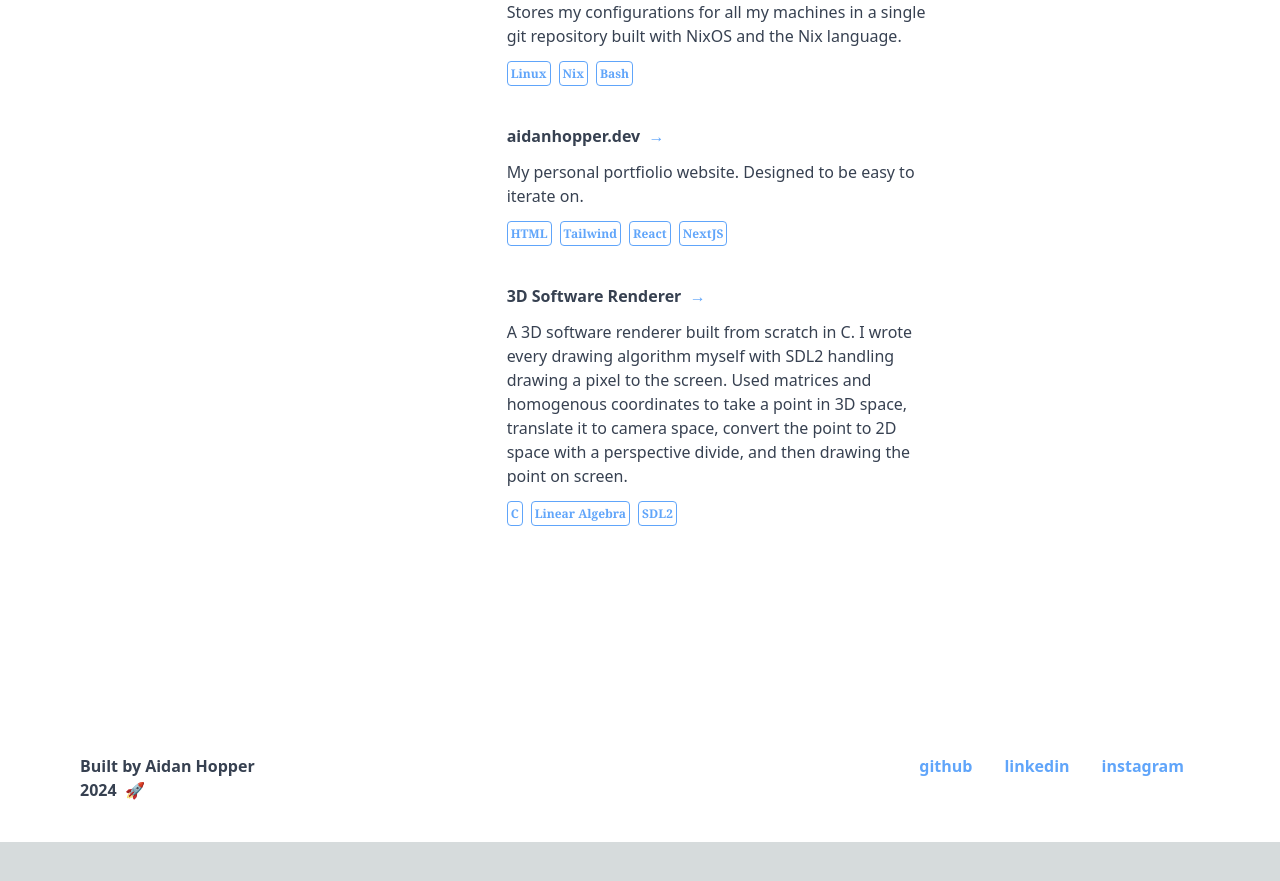
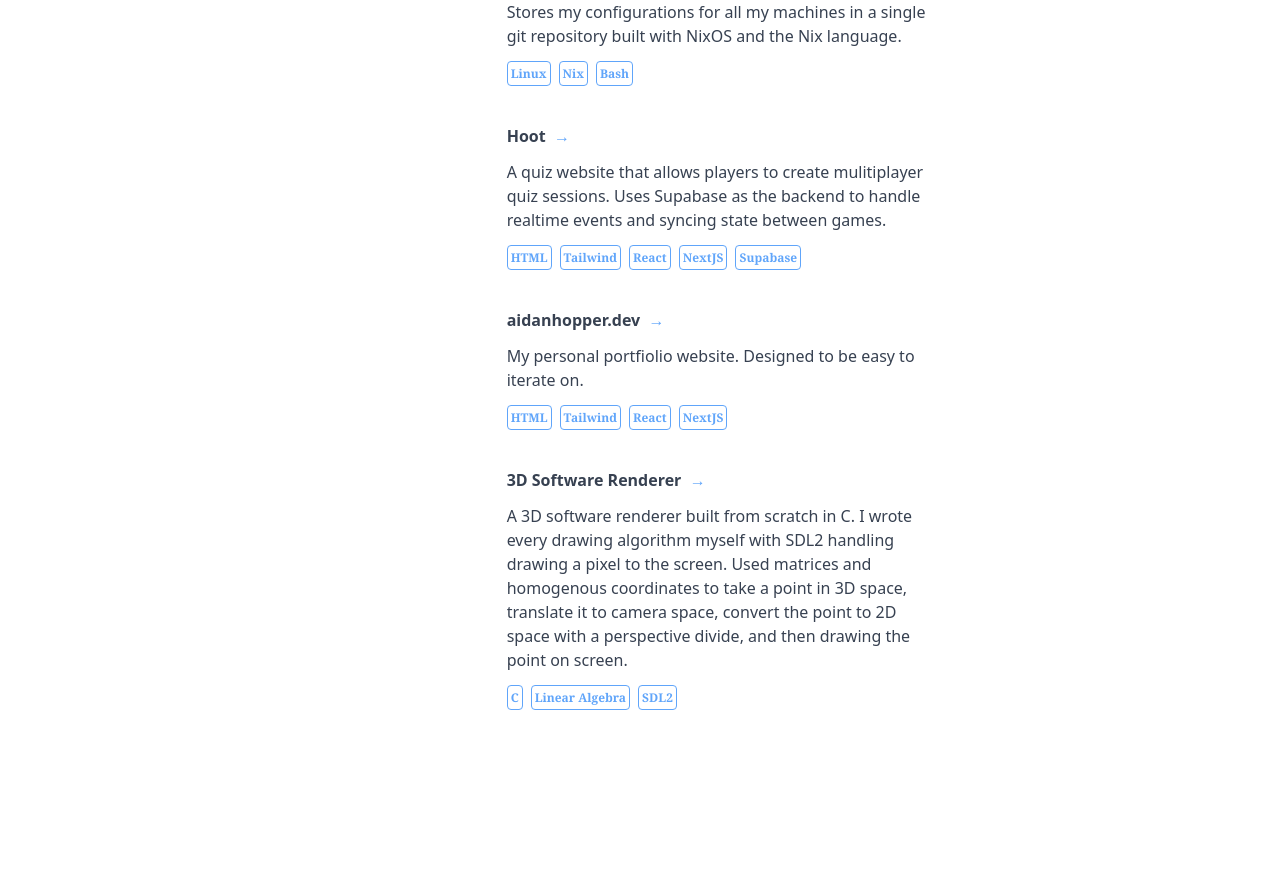
Before and after one commit to aidanhopper/aidahop.xyz, a Next.js app: page / in a window 1280 px wide. Shown: the part 2160-3041 px from the top of the page. Before the commit the page ends 3002 px from the top, so only its background shows below. Built offline with nearby package versions, Linux system fonts and the light colour scheme.

Commit message:
added hoot site to projects

```diff
--- a/src/app/page.tsx
+++ b/src/app/page.tsx
@@ -141,6 +141,14 @@ const Home = () => {
             Stores my configurations for all my machines in a single git repository
             built with NixOS and the Nix language.
           </Project>
+          <Project name={"Hoot" as string}
+                   link={"https://github.com/aidanhopper/hoot" as string}
+                   tags={"HTML,Tailwind,React,NextJS,Supabase" as string}
+                   className="mt-10">
+            A quiz website that allows players to create mulitiplayer quiz sessions.
+            Uses Supabase as the backend to handle realtime events and syncing state
+            between games.
+          </Project>
           <Project name={"aidanhopper.dev" as string}
                    link={"https://github.com/aidanhopper/aidanhopper.dev" as string}
                    tags={"HTML,Tailwind,React,NextJS" as string}
```
